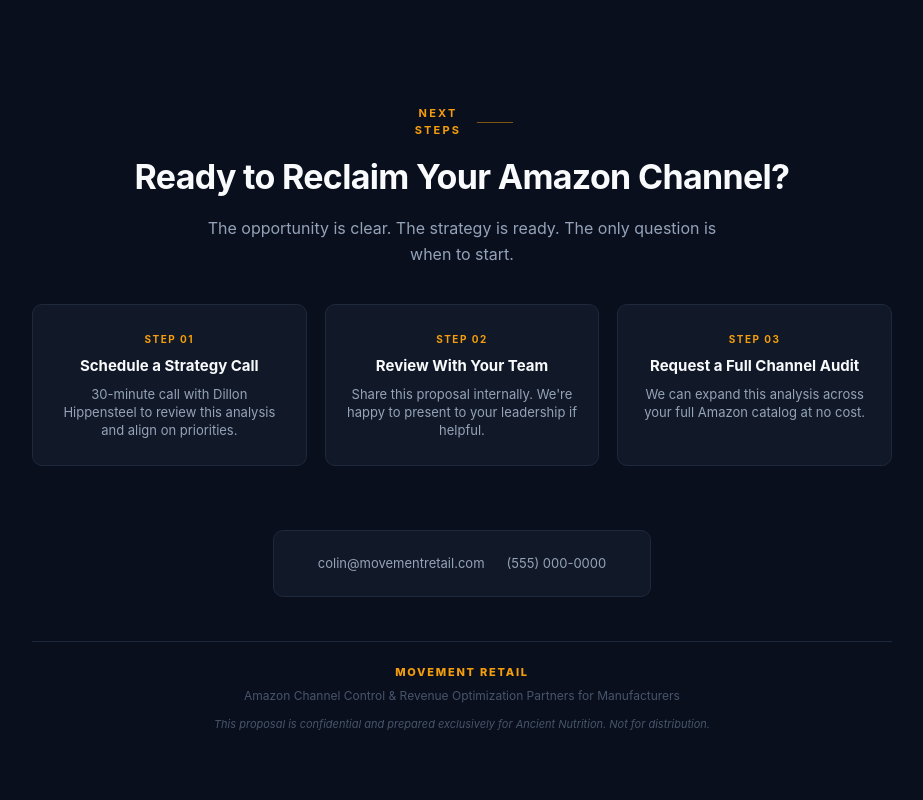
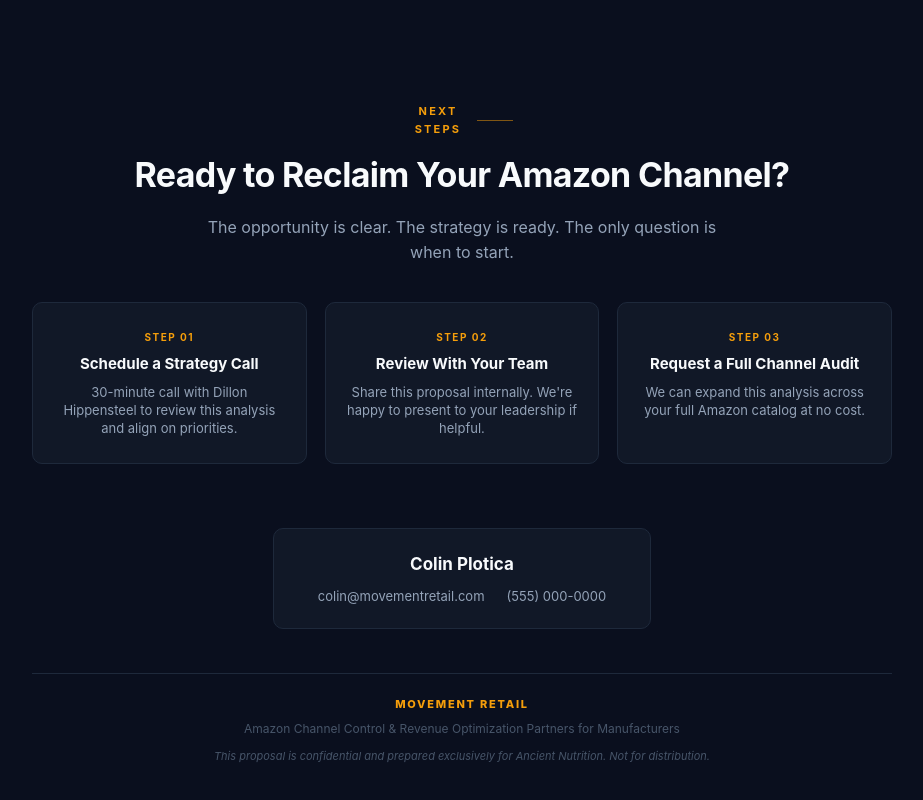
Before and after one commit to Hipp-AI-HQ/movement-retail-demo, a plain HTML site: page index.html in a window 1280 px wide. Shown: the part 7312-8112 px from the top of the page, without its empty margins (178-1101 px from the left). Drawn offline with Linux system fonts and the light colour scheme.

Commit message:
Update contact name to Colin Plotica

```diff
--- a/index.html
+++ b/index.html
@@ -778,6 +778,7 @@
   </div>
 
   <div class="contact-block">
+    <div class="contact-name">Colin Plotica</div>
     <div class="contact-details">
       <span>colin@movementretail.com</span>
       <span>(555) 000-0000</span>
```
